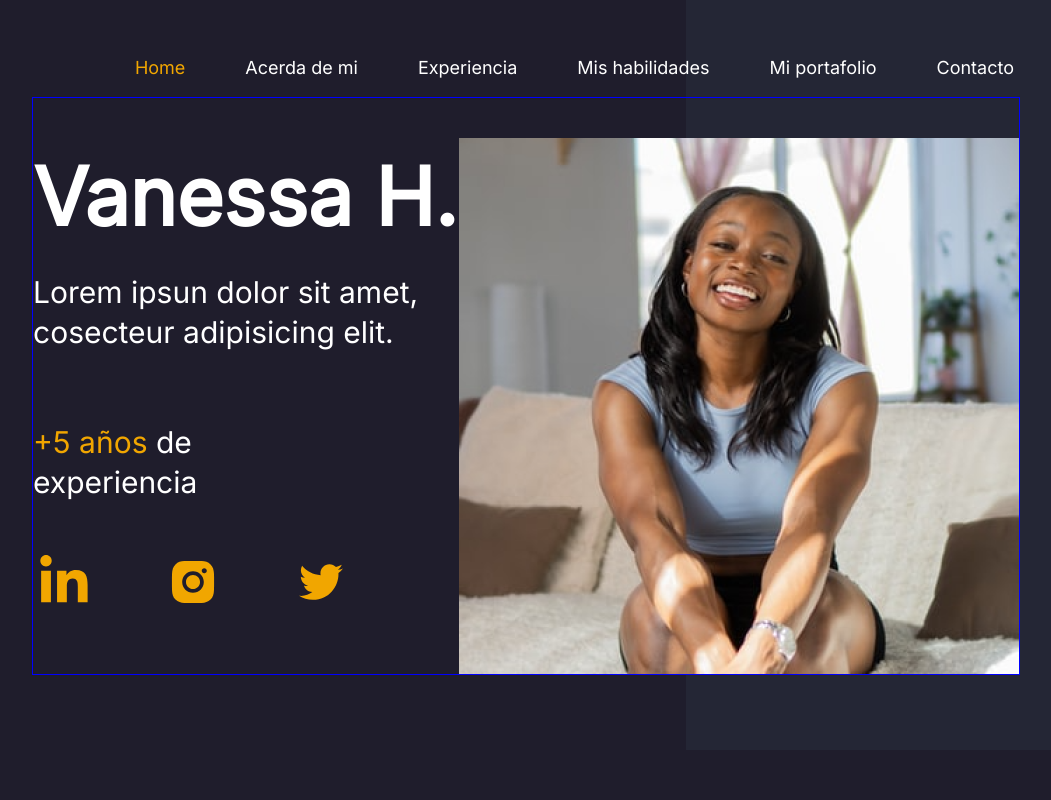
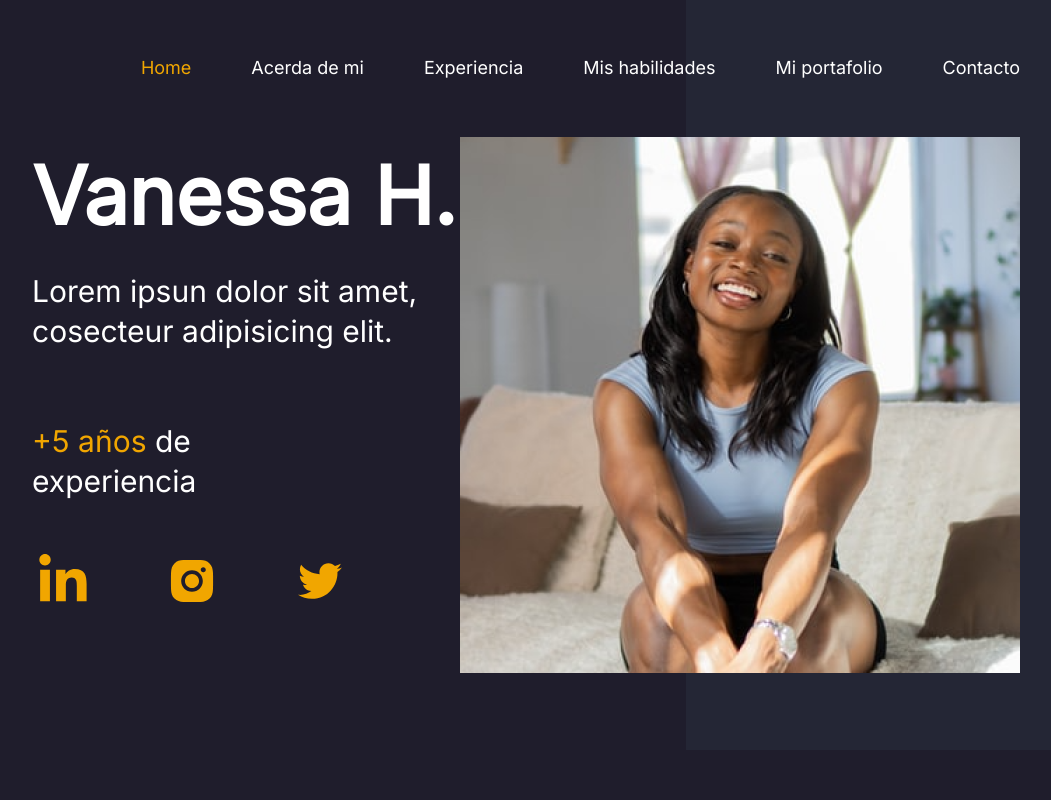
Before and after one commit to armarce/portfolios-academlo, a plain HTML site: page portfolio2/index.html in a window 1280 px wide. Shown: the top 800 px of the page, without its empty margins (114-1165 px from the left). Drawn offline with nearby package versions, Linux system fonts and the light colour scheme.

Commit message:
VersiÃn Web 90%

```diff
--- a/portfolio2/css/main.css
+++ b/portfolio2/css/main.css
@@ -72,7 +72,6 @@ header nav ul{
     display: flex;
     justify-content: end;
     align-items: center;
-    padding-right: 0.6rem;
 }
 header nav ul li{
     padding: 0 0 0 6rem;
@@ -95,10 +94,9 @@ header section{
                         'experiencia photo'
                         'social photo'
     ;
-    grid-template-columns: 1fr 1fr;
+    grid-template-columns: 1fr auto;
     grid-template-rows: 14.4rem 15rem 14rem 12rem;
     color: var(--white);
-    border: 1px solid blue;
 }
 
 header section ul li a{
@@ -141,13 +139,11 @@ header section p#experiencia{
     width: 24rem;
 }
 
-header section figure{
+header section img{
     grid-area: photo;
     margin:0;
     padding: 0;
     margin-top: 4rem;
-    background-image: url('../logos-Imagenes/photo-desktop.png');
-    background-repeat: no-repeat;
     height: 536px;
     width: 560px;
 }
--- a/portfolio2/index.html
+++ b/portfolio2/index.html
@@ -34,8 +34,7 @@
                         <a href="#" class="twitter"></a>
                     </li>
                 </ul>
-                <figure>
-                </figure>
+                <img src="./logos-imagenes/photo-desktop.png"/>
             </section>
             <div id="box"></div>
         </header>
```
